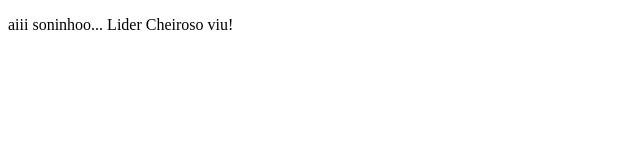
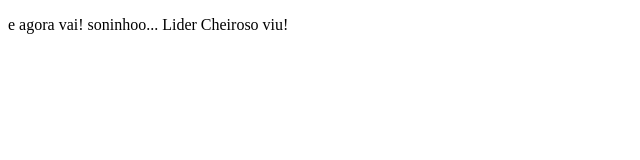
Before and after one commit to Valverde0611/site-do-lider, a plain HTML site: page index.html in a window 1280 px wide. Shown: the whole page, without its empty margins (0-640 px from the left). Drawn offline with Linux system fonts and the light colour scheme.

Commit message:
soninho do lider

```diff
--- a/index.html
+++ b/index.html
@@ -3,7 +3,7 @@
 <head>
 <meta charset="utf-8">
 <title>Index</title>
-<p>aiii soninhoo...  Lider Cheiroso viu!</p>
+<p>e agora vai! soninhoo...  Lider Cheiroso viu!</p>
 </head>
 
 <body>
```
